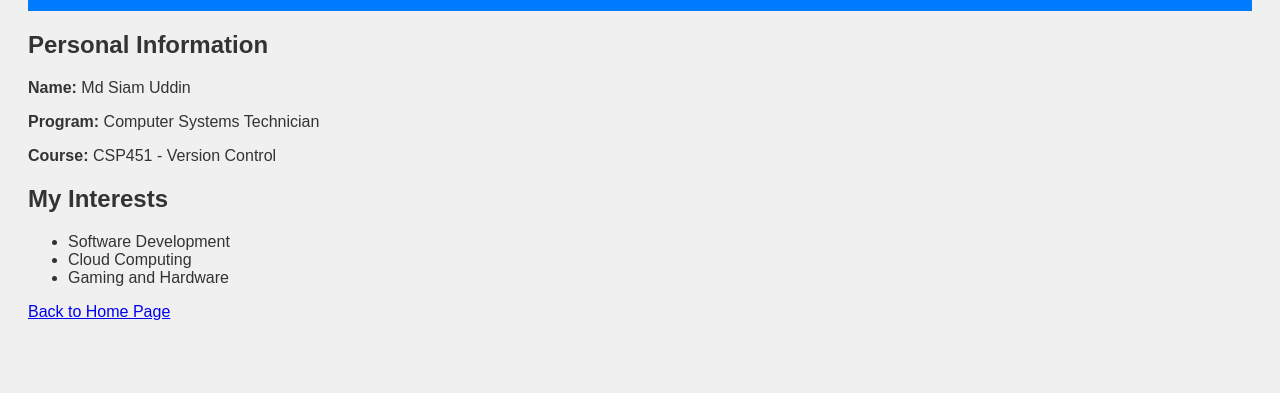
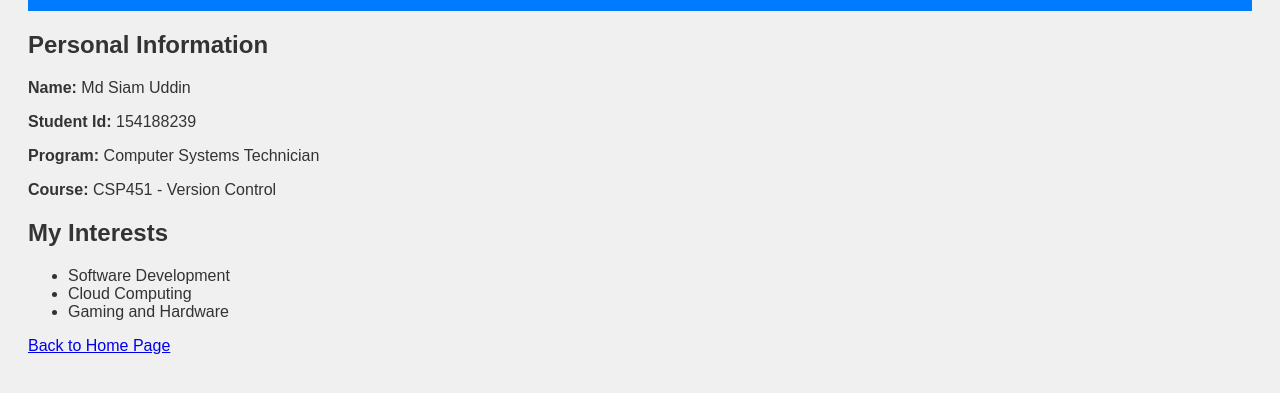
Before and after one commit to siamuddin35-dev/CSP451-CheckPoint1-MdSiamUddin, a plain HTML site: page about.html in a window 1280 px wide. Shown: the part 117-510 px from the top of the page. Drawn offline with Linux system fonts and the light colour scheme.

Commit message:
feat: add personal information section to about page

```diff
--- a/about.html
+++ b/about.html
@@ -13,6 +13,7 @@
         <section>
             <h2>Personal Information</h2>
             <p><strong>Name:</strong> Md Siam Uddin</p>
+            <p><strong>Student Id:</strong> 154188239</p>
             <p><strong>Program:</strong> Computer Systems Technician</p>
             <p><strong>Course:</strong> CSP451 - Version Control</p>
         </section>
```
